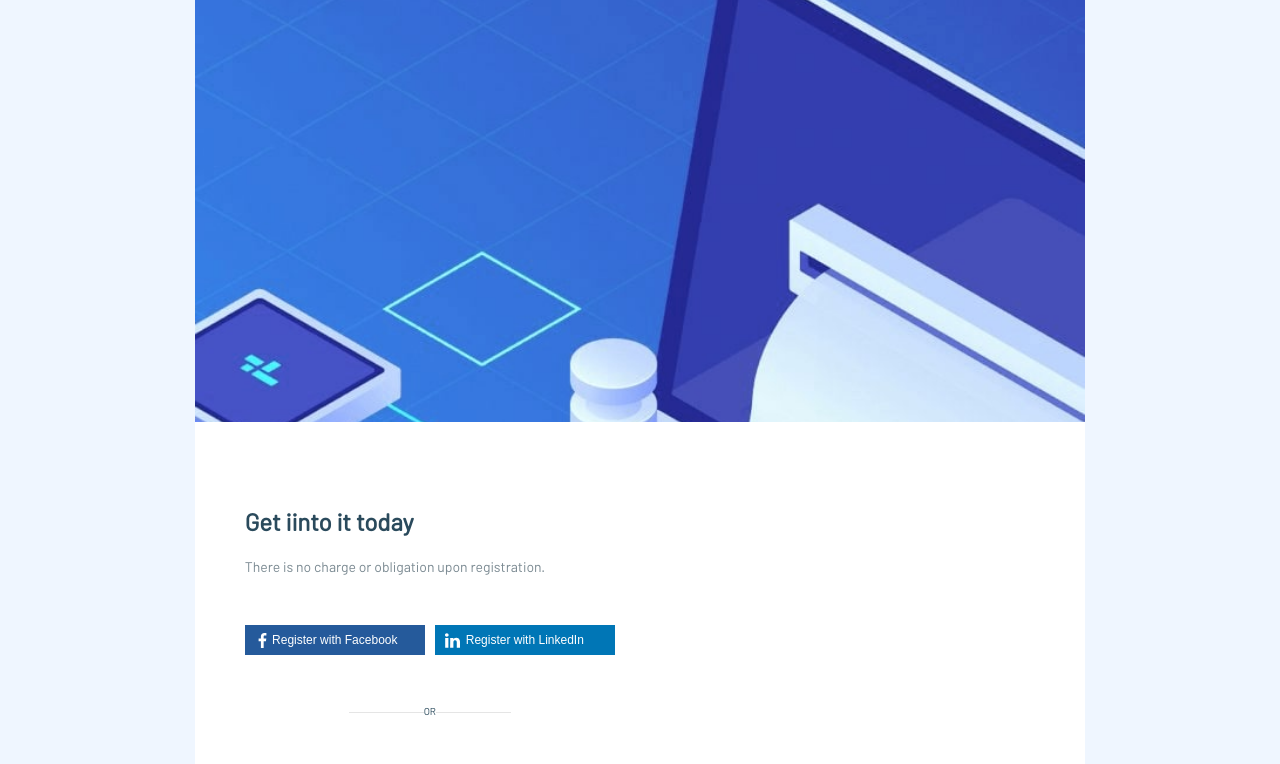
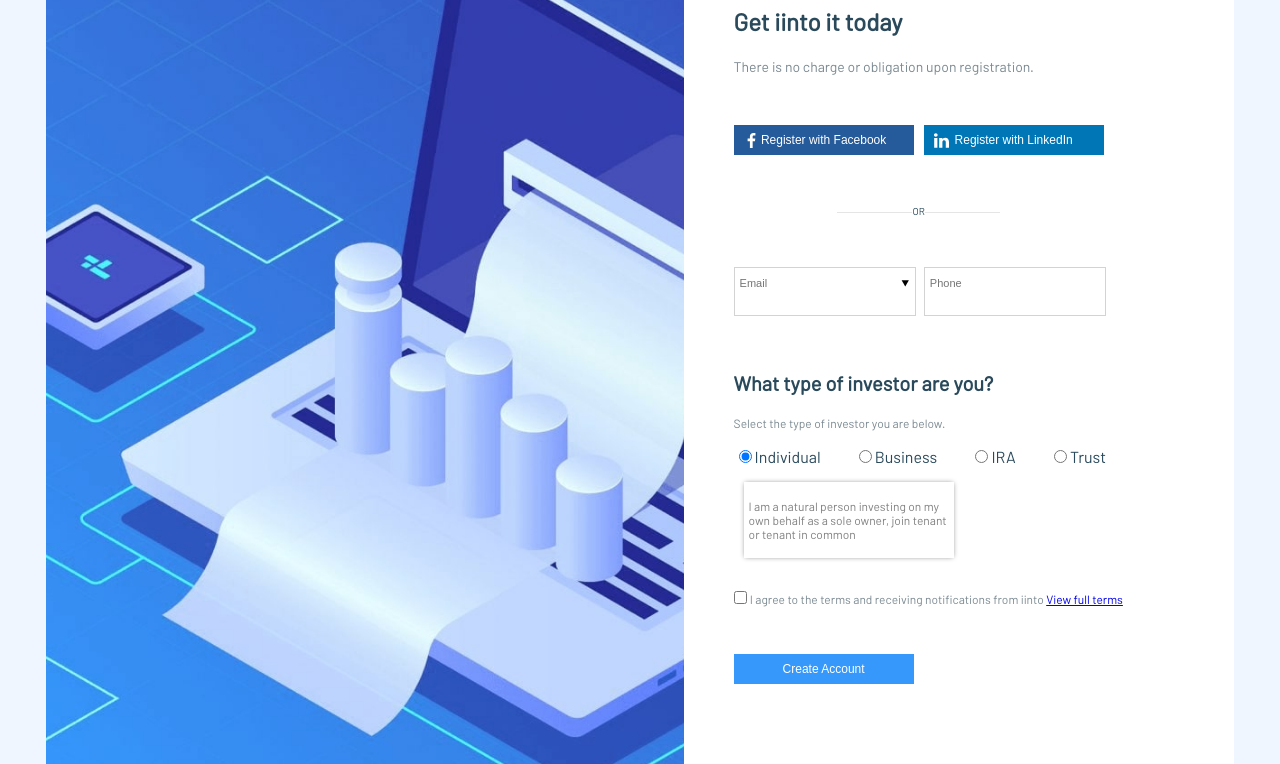
Before and after one commit to Axe11er/iinto, a plain HTML site: page index.html in a window 1280 px wide. Shown: the part 124-888 px from the top of the page. Drawn offline with Linux system fonts and the light colour scheme.

Commit message:
some fixes

```diff
--- a/index.html
+++ b/index.html
@@ -12,7 +12,7 @@
 <body>
     <main>
         <section class="image-section">
-            <img src="img/logo.svg" alt="logo">
+            <img src="img/logo.svg" alt="logo" class="logo">
         </section>
         <section class="text-section">
             <h1>Get iinto it today</h1>
--- a/style.css
+++ b/style.css
@@ -17,38 +17,25 @@ body {
 main {
     background-color: white;
     display: flex;
-    width: 75%;
+    /*width: 100vh;*/
     flex-flow: row wrap;
     justify-content: center;
-}
-
-section {
-    flex: 1;
-    flex-flow: row wrap;
-    min-width: 500px;
-    min-height: 500px;
-}
-
-section:nth-of-type(1) {
-    flex: 1.3;
-}
-
-.buttons-container {
-    display: flex;
-    flex-flow: row wrap;
-    justify-content: start;
-    margin-top: 50px;
-    margin-bottom: 50px;
-    width: 380px;
 }
 
 .image-section {
     background: url(img/bg.jpg) no-repeat;
     background-size: cover;
+    flex: 1.3;
+    min-width: 500px;
+    min-height: 500px;
 }
 
 .text-section {
-    margin-left: 50px;
+    padding-left: 50px;
+    flex: 1;
+    /*display: flex;
+    flex-flow: column nowrap;
+    justify-content: center;*/
 }
 
 h1 {
@@ -60,7 +47,7 @@ h2 {
     margin-top: 55px;
 }
 
-img {
+.logo {
     width: 100px;
     position: relative;
     top: 40px;
@@ -82,8 +69,18 @@ img {
     font-size: 12px;
 }
 
+.buttons-container {
+    display: flex;
+    flex-flow: row wrap;
+    justify-content: start;
+    margin-top: 50px;
+    margin-bottom: 50px;
+    width: 85%;
+}
+
 .buttons {
     display: flex;
+    flex-flow: row wrap;
     justify-content: center;
     align-items: center;
     width: 180px;
@@ -115,6 +112,7 @@ img {
     margin-right: 5px;
     font-size: 11px;
     padding-top: 2px;
+    padding-left: 5px;
     padding-bottom: 20px;
     height: 25px;
     border: 1px solid lightgray;
```
